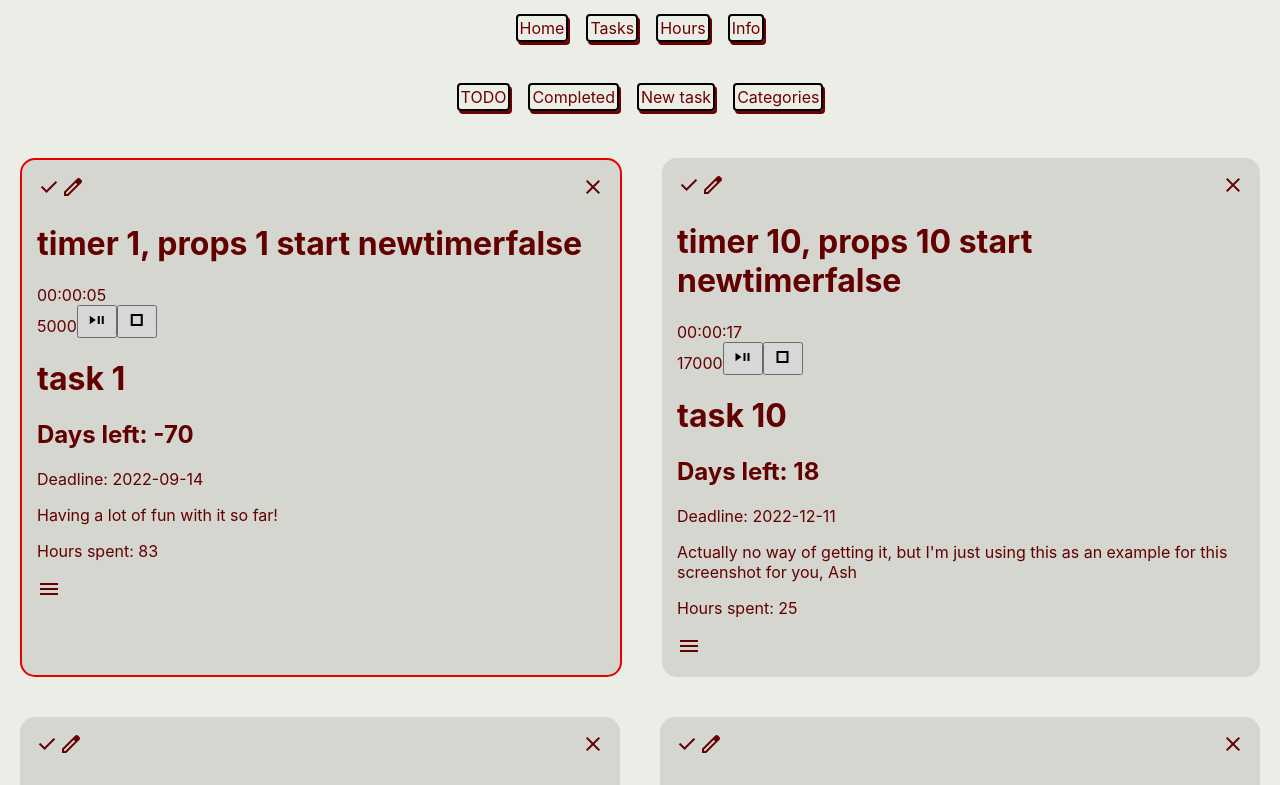
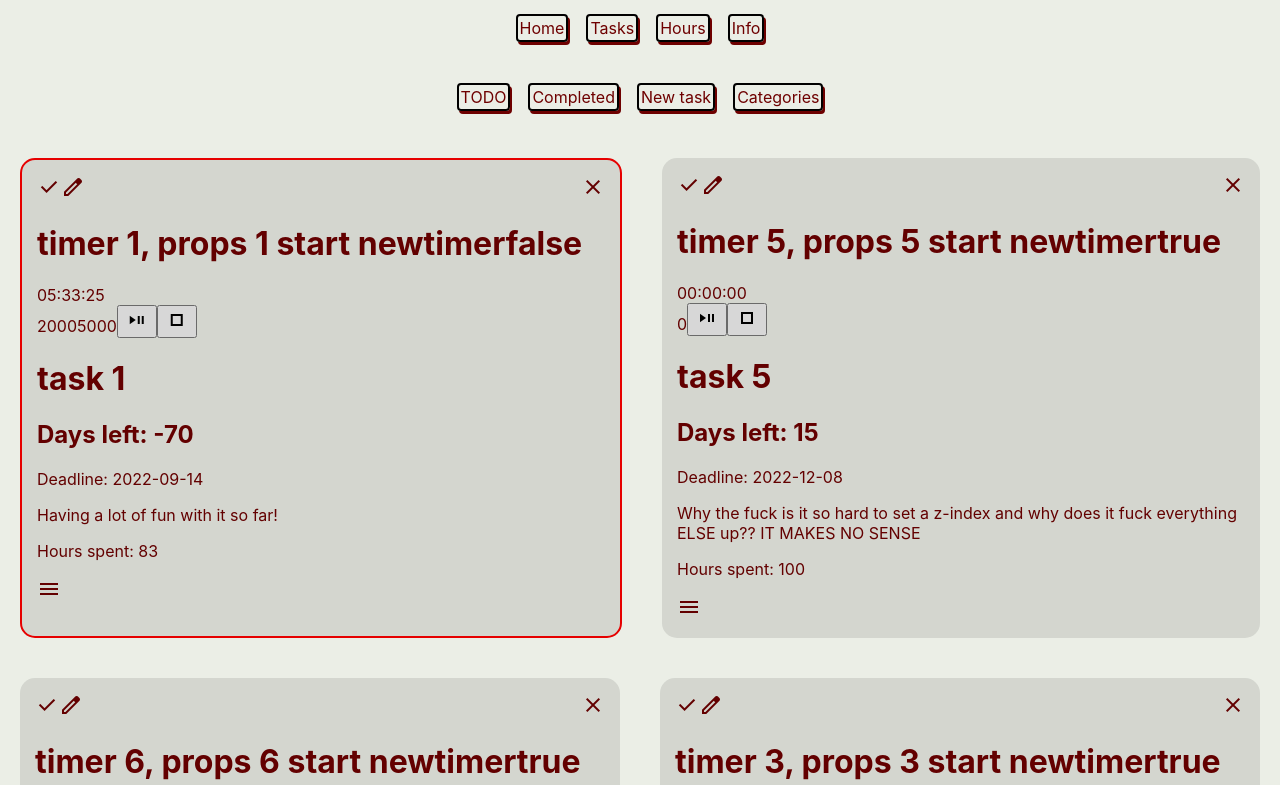
Before and after one commit to Avsword/TaskManager, a React (Create React App) app: page /tasks in a window 1280 px wide. Shown: the top 785 px of the page. Built offline with nearby package versions, Linux system fonts and the light colour scheme; data requests are answered from the project's data file.

Commit message:
THE LOCALSTORAGE WORKS!

```diff
--- a/db.json
+++ b/db.json
@@ -37,7 +37,7 @@
       "timeleft": 0,
       "hoursSpent": "100",
       "category": "hobby",
-      "completed": true,
+      "completed": false,
       "id": 5
     },
     {
@@ -57,7 +57,7 @@
       "timeleft": 0,
       "hoursSpent": 0,
       "category": "general",
-      "completed": false,
+      "completed": true,
       "id": 7
     },
     {
@@ -77,7 +77,7 @@
       "timeleft": 0,
       "hoursSpent": "25",
       "category": "general",
-      "completed": false,
+      "completed": true,
       "id": 10
     }
   ],
@@ -111,7 +111,7 @@
     {
       "id": 1,
       "taskid": 1,
-      "active": false,
+      "active": true,
       "time": 20000000,
       "startedDate": 10000000
     },
@@ -123,39 +123,18 @@
       "id": 2
     },
     {
-      "taskid": 10,
-      "active": false,
-      "time": 0,
-      "startdate": 0,
+      "taskid": 5,
+      "active": true,
+      "time": 4000,
+      "startdate": 1670957816382,
       "id": 3
-    },
-    {
-      "taskid": 1,
-      "active": true,
-      "time": 0,
-      "startdate": 1670859791190,
-      "id": 4
-    },
-    {
-      "taskid": 10,
-      "active": true,
-      "time": 0,
-      "startdate": 1670859796895,
-      "id": 5
     },
     {
       "taskid": 6,
       "active": true,
-      "time": 0,
-      "startdate": 1670859800209,
-      "id": 6
-    },
-    {
-      "taskid": 10,
-      "active": true,
-      "time": 12000,
-      "startdate": 1670859835972,
-      "id": 7
+      "time": 160,
+      "startdate": 1670957838541,
+      "id": 4
     }
   ]
 }
--- a/src/TaskComponent.js
+++ b/src/TaskComponent.js
@@ -76,11 +76,14 @@ class Todo extends React.Component {
       popupId: 1,
       catPopup: false,
       currentCategory: props.currentCat,
-      timers: [],
+      timers: "",
+      fetchOrLocalstorage: "fetch",
+      fetchedFromLocalstorage: "",
     };
     this.popuphandler = this.popuphandler.bind(this);
     this.customSorting = this.customSorting.bind(this);
     this.tracktimers = this.tracktimers.bind(this);
+    this.localstorage = this.localstorage.bind(this);
   }
 
   getComponents = () => {
@@ -115,16 +118,39 @@ class Todo extends React.Component {
       });
     });
   };
-
-  componentDidMount() {
-    this.getComponents();
-  }
   componentDidUpdate(prevProps) {
     // Typical usage (don't forget to compare props):
     if (this.props.currentCat !== prevProps.currentCat) {
       /* console.log("prop was updated to", this.props.currentCat); */
       this.setState({ currentCategory: this.props.currentCat });
       this.getComponents();
+    }
+  }
+
+  componentDidMount() {
+    this.getComponents();
+    this.localstorage();
+
+    this.setState({ fetchedFromLocalstorage: true });
+    console.log("on mount, the timers from storage are: ", this.state.timers);
+  }
+  localstorage() {
+    if (JSON.parse(window.localStorage.getItem("timers")) === null) {
+      console.log("Localstorage is empty");
+      window.localStorage.setItem(
+        "fetchOrLocalstorage",
+        JSON.stringify("fetch")
+      );
+      console.log("LocalStorage doesnt have anything in it -> fetch");
+      this.state.timers = [];
+    } else if (JSON.parse(window.localStorage.getItem("timers")).length > 1) {
+      console.log("localstorage is NOT empty");
+      window.localStorage.setItem(
+        "fetchOrLocalstorage",
+        JSON.stringify("localstorage")
+      );
+      console.log("Storage is populated");
+      this.state.timers = JSON.parse(window.localStorage.getItem("timers"));
     }
   }
 
@@ -180,24 +206,31 @@ class Todo extends React.Component {
     this.setState({ popup: !this.state.popup });
   }
 
-  //Track timers above, so that idk what im even trying to do...
-  tracktimers(time, taskid, active, newtimer) {
-    //Can't just push, gotta do edit the value but sure.
+  //TIMER COMPONENT SENDS DATA TO DB.JSON, WHEREAS TASKCOMPONENT STORES THE STATE TO LOCALSTORAGE.
+  async tracktimers(time, taskid, active, newtimer) {
+    console.log("TRACKTIMERS GOT: ", time, taskid, active, newtimer);
     //If there is already that id being tracked, update the value. If there isn't this id being tracked, push the new key value pair to the state.
     //If it's undefined, guard that clause
+    let updated = this.state.timers;
 
-    /*  console.log(this.state.timers.length); */
-    let updated = this.state.timers;
     let isTracked = false;
     //Guard that clause my man
     if ((time || taskid) === undefined) {
       return;
     }
+
     if (this.state.timers.length === 0) {
       console.log("len is 0");
       updated.push({ id: 0, time: 0 });
+      /*   console.log("UPDATED: ", updated, "TIME, TASKID: ", time, taskid); */
+      window.localStorage.setItem("timers", JSON.stringify(updated));
+      this.localstorage();
     } else {
-      updated.map((task) => {
+      window.localStorage.setItem(
+        "fetchOrLocalstorage",
+        JSON.stringify("localstorage")
+      );
+      await updated.map((task) => {
         if (task.id === taskid) {
           console.log(true);
           //Update the time
@@ -205,34 +238,34 @@ class Todo extends React.Component {
           task.active = active;
           task.newtimer = newtimer;
           isTracked = true;
-          console.log(
-            "maps for task",
-            task,
-            "has a time of, ",
-            time,
-            " but the time for this task is: ",
-            task.time,
-            "and the taskid is:",
-            taskid
-          );
         }
       });
       //After map, check if the id was being tracked. If not, then add it to the array of tracked timers.
       if (!isTracked) {
+        //If it's not tracked, then just doublecheck that we're not adding duplicate values.
+        // (React dev mode sometimes does goofy stuff)
         updated.push({
           id: taskid,
-          time: 1,
+          time: 160,
           active: active,
           newtimer: true,
         });
       }
-      console.log("all timers", this.state.timers);
     }
+
+    console.log(taskid in JSON.parse(window.localStorage.getItem("timers")));
     /*
     console.log(`Tracktimers called with values: ${time} and id of ${taskid}`); */
     /*  */
 
-    this.setState({ timers: updated });
+    console.log("aaaaaaaaa", JSON.stringify(updated));
+    await window.localStorage.setItem("timers", JSON.stringify(updated));
+    console.log(
+      "all timers",
+      JSON.parse(window.localStorage.getItem("timers"))
+    );
+    /*  window.localStorage.setItem("timers", JSON.stringify(updated)); */
+    /* this.setState({ timers: updated }); */
   }
 
   render() {
@@ -283,6 +316,7 @@ class Todo extends React.Component {
             //Store the timers in the parent element so that when the Timer component
             //'refreshes' the timer data doesn't have to be pushed and read, but can just handle with a state store in parent
             parenttimers={this.state.timers}
+            fetchOrLocalstorage={this.state.fetchOrLocalstorage}
           ></Timer>
         }
         <h1 key={i + "h1"} className="taskHeader">
@@ -294,14 +328,14 @@ class Todo extends React.Component {
         <p key={i + "hours"}>Hours spent: {item.hoursSpent}</p>
 
         <div className="updownDropdown">
-          <span class="material-symbols-outlined">menu</span>
+          <span className="material-symbols-outlined">menu</span>
           <div className="updownContent">
             <button
               onClick={() => {
                 this.customSorting(true, i, true);
               }}
             >
-              <span class="material-symbols-outlined">
+              <span className="material-symbols-outlined">
                 keyboard_double_arrow_up
               </span>
             </button>
@@ -310,21 +344,21 @@ class Todo extends React.Component {
                 this.customSorting(true, i, false);
               }}
             >
-              <span class="material-symbols-outlined">arrow_upward</span>
+              <span className="material-symbols-outlined">arrow_upward</span>
             </button>
             <button
               onClick={() => {
                 this.customSorting(false, i, false);
               }}
             >
-              <span class="material-symbols-outlined">arrow_downward</span>
+              <span className="material-symbols-outlined">arrow_downward</span>
             </button>
             <button
               onClick={() => {
                 this.customSorting(false, i, true);
               }}
             >
-              <span class="material-symbols-outlined">
+              <span className="material-symbols-outlined">
                 keyboard_double_arrow_down
               </span>
             </button>
--- a/src/TimerComponent.js
+++ b/src/TimerComponent.js
@@ -8,10 +8,11 @@ const api = axios.create({
 
 function Timer(props) {
   const [taskid, setTaskid] = useState(props.taskid);
+  const [fetchorlocal, setFetchorlocal] = useState(props.fetchOrLocalstorage);
 
   /* First when we open the tasks, continue active tasks? */
   const [firstRender, setFirstRender] = useState(true);
-  const [startNewTimer, setStartNewTimer] = useState(false);
+  const [startNewTimer, setStartNewTimer] = useState(true);
   /* tracktimers(time, taskid) */
 
   const [active, setActive] = useState(false);
@@ -25,13 +26,29 @@ function Timer(props) {
       "startedDate": 0
  */
 
-  //Initialize the timer values per task depending on database values etc.
-  React.useEffect(() => {
-    //Also handle prop changed (usually resulting from rearranging the tasks)
-    setTaskid(props.taskid);
-    let activetaskfound = false;
-    if (firstRender) {
-      api.get("/").then((response) => {
+  const fetch = async (activetaskfound) => {
+    /* console.log(
+      "just... get the ref in timercomponent you dumbass?",
+      JSON.parse(window.localStorage.getItem("timers"))
+    ); */
+    const timersFromLocal = await JSON.parse(
+      window.localStorage.getItem("timers")
+    );
+    if (timersFromLocal) {
+      timersFromLocal.forEach((timerFromStorage) => {
+        if (timerFromStorage.id === taskid) {
+          setActive(timerFromStorage.active);
+          settime(timerFromStorage.time);
+          setStartNewTimer(timerFromStorage.newtimer);
+          setFirstRender(false);
+          activetaskfound = true;
+          console.log("Timer was found in local storage.");
+        }
+      });
+    } else if (!activetaskfound) {
+      await api
+        .get("/")
+        .then((response) => {
           let allTimers = response.data;
           allTimers.forEach((timer) => {
             if (timer.taskid === props.taskid && timer.active === true) {
@@ -45,25 +62,46 @@ function Timer(props) {
               activetaskfound = true;
             }
           });
-        //If the task was not active in the database, then set the startNewTimer to true for
-        //  ex. setting the  to the task etc.
+
+          //If the task was not active in the database, then check is localstorage has them
+
+          setFirstRender(false);
+        })
+        .then(() => {
           if (activetaskfound === false) {
-          settime(0);
+            settime(20);
             setStartNewTimer(true);
             setActive(false);
           }
-        setFirstRender(false);
         });
+    }
+  };
+  //Initialize the timer values per task depending on database values etc.
+  React.useEffect(() => {
+    setFetchorlocal(props.fetchOrLocalstorage);
+    //Also handle prop changed (usually resulting from rearranging the tasks)
+    setTaskid(props.taskid);
+    let activetaskfound = false;
+
+    console.log("IN THE TIMER COMPONENT, THE FETCH WAS, ", fetchorlocal);
+
+    if (firstRender) {
+      if (props.fetchOrLocalstorage === "fetch") {
+        fetch(activetaskfound);
+      }
     }
 
     console.log(
       "||||||||||||||||||||||||||||||||||||||||||||||||||||||||||||||||||||||||||||||||||||||"
     );
-  }, []);
+  }, [props.fetchOrLocalstorage, fetchorlocal]);
 
   React.useEffect(() => {
     setTaskid(props.taskid);
-    console.log(
+    //True, since we've..yeah.
+    let activetaskfound = false;
+    fetch(activetaskfound);
+    /*  console.log(
       "Task change detected, parent timers at the time were",
       props.parenttimers,
       "for id of",
@@ -75,7 +113,7 @@ function Timer(props) {
         setActive(timer.active);
         setStartNewTimer(timer.newtimer);
       }
-    });
+    }); */
   }, [props.taskid, taskid]);
 
   React.useEffect(() => {
@@ -105,8 +143,11 @@ function Timer(props) {
   }, [active]);
 
   const handleStartPause = async () => {
+    //Fetch. It'll stop at the localstorage spot most likely, just to update the startnewtimer
+
     if (!active) {
-      if (startNewTimer) {
+      console.log("Start & render", startNewTimer, firstRender);
+      if (startNewTimer && !firstRender) {
         console.log("date now: ", Date.now());
         const newtimer = {
           taskid,
@@ -121,11 +162,13 @@ function Timer(props) {
       }
       setActive(true);
     } else {
-      setActive(false);
+      await setActive(false);
+      await props.tracktimers(time, props.taskid, false, startNewTimer);
     }
   };
 
   //TODO: send the data to the server when stopping
+  //TIMER COMPONENT SENDS DATA TO DB.JSON, WHEREAS TASKCOMPONENT STORES THE STATE TO LOCALSTORAGE.
   const handleStop = () => {
     setActive(false);
 
```
Lines whose indentation alone changed are shown as unchanged.
